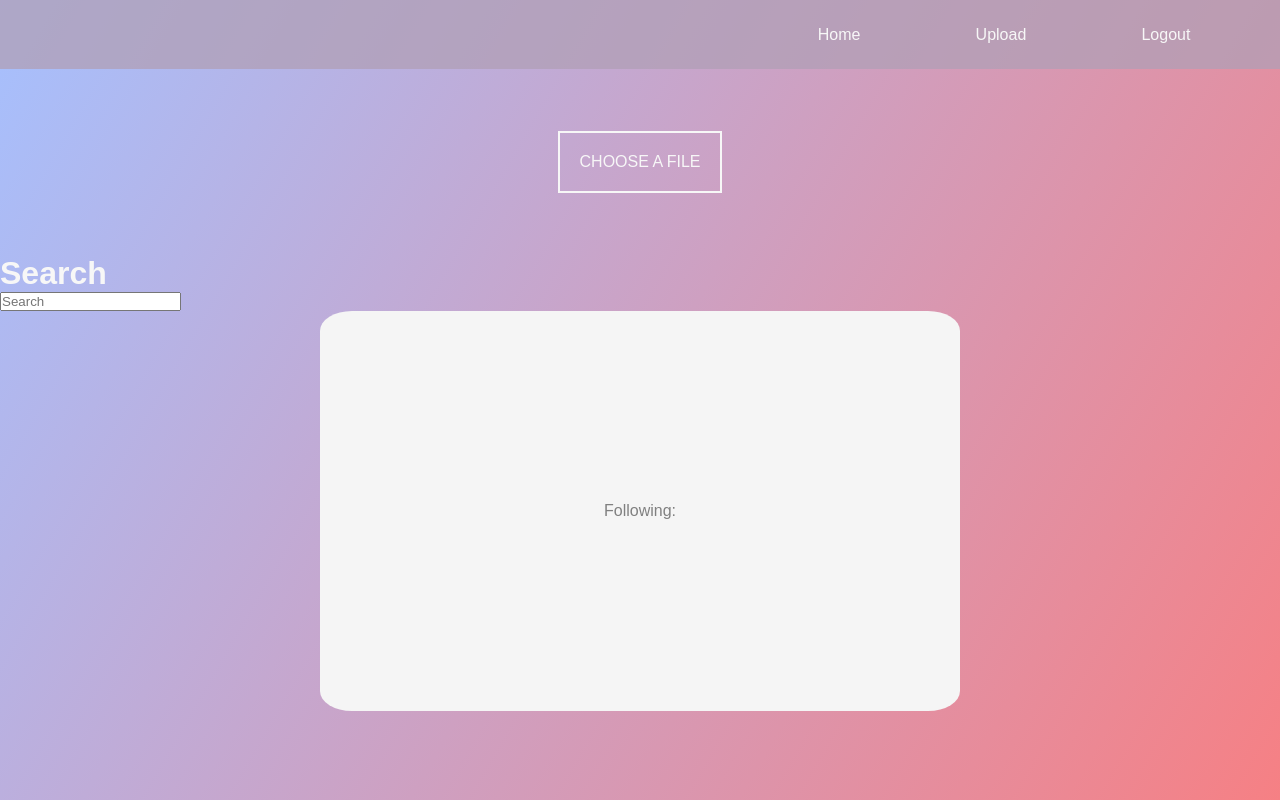
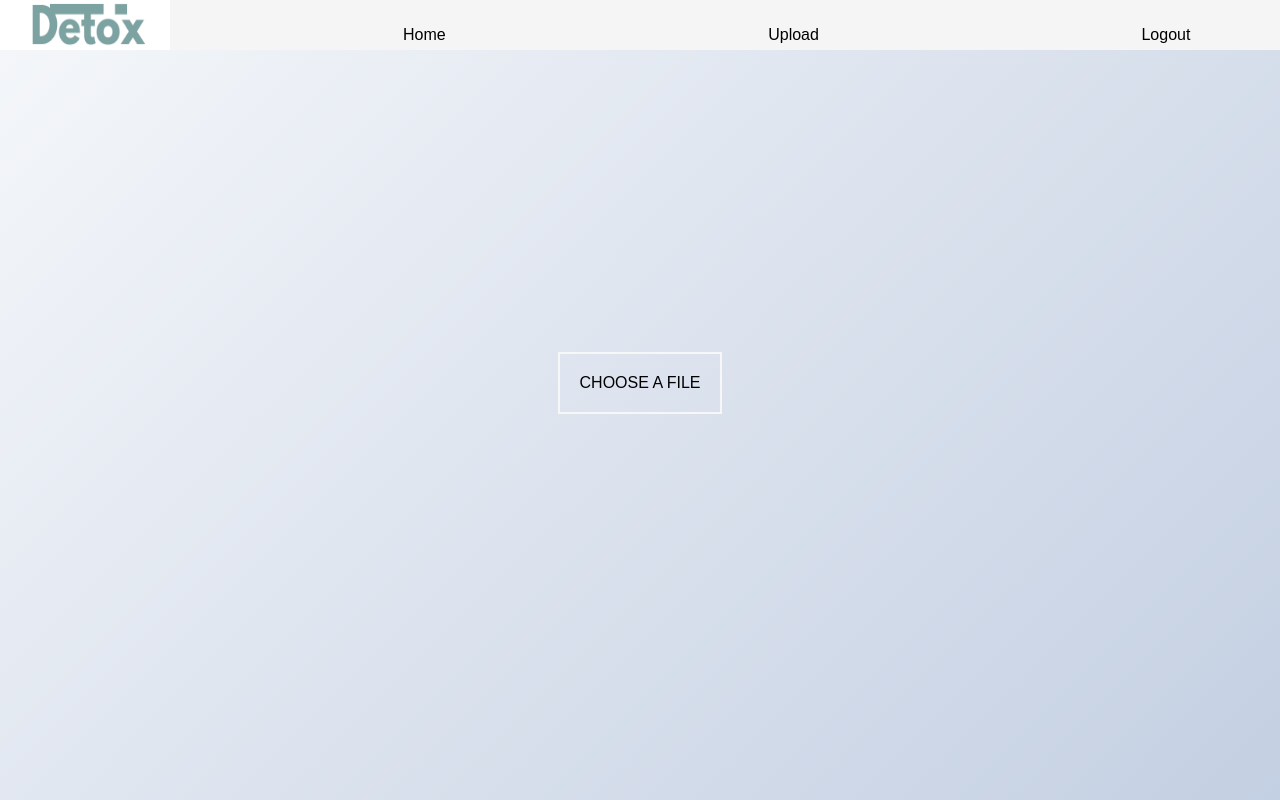
Before and after one commit to alejandracabeza/Detox, a React (Create React App) app: page / in a window 1280 px wide. Built offline with nearby package versions, Linux system fonts and the light colour scheme.

Commit message:
added logo

```diff
--- a/src/App.css
+++ b/src/App.css
@@ -6,7 +6,7 @@
 
 body{
   display: grid;
-  background-image: linear-gradient(120deg, #a6c0fe 0%, #f68084 100%);  color: #f7f7f7;
+  background-image: linear-gradient(135deg, #f5f7fa 0%, #c3cfe2 100%);
   height: 100vh;
   font-family: 'Lato', sans-serif;
   font-weight: 300;
@@ -21,6 +21,7 @@ body{
   display: grid;
   justify-content: center;
   align-content: center;
+  margin-top: 30vh;
 }
 
 #file{
@@ -59,41 +60,47 @@ body{
 
 /* Displayed JSON*/
 
-.DisplayJSON{
+.DisplayJSON {
   display: grid;
   justify-content: center;
   align-content: center;
   margin: auto;
-  width: 50%;
+  width: 40%;
   height: 50vh;
   background-color: whitesmoke;
   color: #808080;
   border-radius: 5%;
+  box-shadow: 10px 10px 20px rgba(0,0,0,0.2)
 }
 
 /*NavBar*/
 
-#logo{
-  display: flex;
-  justify-content: flex-start;
-}
 
 ul{
   list-style: none;
   display: flex;
-  justify-content: flex-end;
-  background: rgba(176, 159, 182, 0.75);
-
+  background-color: whitesmoke;
+  max-height: 50px;
 }
 
-li{
-  margin: 0;
+.menuItem{
+  margin: auto;
   height: 100%;
   padding: 2%;
   margin-right: 5%;
+  justify-content: flex-end;
 }
 
 li:hover{
 
   background: rgba(142, 126, 148, 0.75)
 }
+
+/*Logo*/
+
+nav ul #logo{
+  width: 170px;
+  display: flex;
+  justify-content: flex-start;
+
+}
--- a/src/App.js
+++ b/src/App.js
@@ -1,51 +1,27 @@
 import React, {useState} from 'react';
-// import logo from './logo.svg';
+import { BrowserRouter as Router, Route, Link } from "react-router-dom";
+
 import './App.css';
 import UploadButton from './UploadButton';
 import DisplayJSON from './DisplayJSON';
-import Search from './Search';
 import Navbar from './Navbar';
 
 function App() {
   let [content, setContent] = useState();
-  let [searchValue, setSearchValue] = useState("");
-
 
   function handleContentChange(content){
     setContent(content);
   }
-  function handleSearchValue(searchValue){
-    setSearchValue(searchValue);
+
+  if(content){
+     return <DisplayJSON content={content}  />
   }
-
-
-  function filterData(data, filter) {
-   return data ? data.map((JSONitem, index) => {
-      return JSONitem.map((JSONitem1, i) =>{
-      let search = filter.toLowerCase();
-      let name = JSONitem1["name"].toLowerCase();
-      if(name.includes(search)){
-          console.log(JSONitem1);
-          return (
-              <div className="listItem" key={i}>
-                  <div>
-                      <div>{JSONitem1.name}</div>
-                  </div>
-              </div>
-          )
-       }console.log(filter);
-
-  })}) : null
-  }
-
-const filteredData = filterData(content, searchValue)
 
   return (
     <div className="App">
-      <Navbar />
-      <UploadButton handleChange={handleContentChange} />
-      <Search content={filteredData} search={searchValue} handleValue={handleSearchValue} />
-      <DisplayJSON content={content} fil={filteredData} />
+
+          <Navbar />
+          <UploadButton handleChange={handleContentChange} />
     </div>
   );
 }
--- a/src/DisplayJSON.jsx
+++ b/src/DisplayJSON.jsx
@@ -1,11 +1,48 @@
-import React from 'react';
+import React, { useState } from 'react';
 import './App.css';
+import Search from './Search';
+import Navbar from './Navbar';
 
-function DisplayJSON({fil}){
+function DisplayJSON({content}){
+    let [searchValue, setSearchValue] = useState("");
+
+    function handleSearchValue(searchValue){
+        setSearchValue(searchValue);
+      }
+
+
+      function filterData(data, filter) {
+       return data ? data.map((JSONitem, index) => {
+          return JSONitem.map((JSONitem1, i) =>{
+          let search = filter.toLowerCase();
+          let name = JSONitem1["name"].toLowerCase();
+          if(name.includes(search)){
+
+              return (
+                  <React.Fragment>
+                    <div className="listItem" key={i}>
+                        <div>
+                            <div>{JSONitem1.name}</div>
+                        </div>
+                    </div>
+                  </React.Fragment>
+              )
+           }
+
+      })}) : null
+      }
+
+    const filteredData = filterData(content, searchValue)
+
+
     return (
-        <div className="DisplayJSON"> Following:
-            <div>{fil}</div>
-        </div>
+        <React.Fragment>
+            <Navbar />
+            <Search content={filteredData} search={searchValue} handleValue={handleSearchValue}/>
+            <div className="DisplayJSON"> <h1>Following</h1><br/>
+                <div>{filteredData}</div>
+            </div>
+        </React.Fragment>
     )
 }
 
--- a/src/Navbar.jsx
+++ b/src/Navbar.jsx
@@ -1,15 +1,24 @@
 import React from 'react';
 import './App.css';
+import { BrowserRouter as Router, Route, Link } from "react-router-dom";
+import UploadButton from './UploadButton';
+import Logo from './logo.png';
 
 function Navbar(){
     return(
-        <nav>
-            <ul>
-                <li>Home</li>
-                <li>Upload</li>
-                <li>Logout</li>
-            </ul>
-        </nav>
+        <Router>
+
+            <nav>
+
+                <ul>
+                    <img src={require('./logo.png') } alt="" id="logo" />
+                    <li className="menuItem">Home</li>
+                    <li className="menuItem">Upload</li>
+                    <li className="menuItem">Logout</li>
+                </ul>
+            </nav>
+
+        </Router>
     )
 }
 
--- a/src/Search.jsx
+++ b/src/Search.jsx
@@ -1,13 +1,9 @@
 
-import React, { useState } from 'react';
+import React from 'react';
 import './App.css';
 
 
 function Search(props, {fil}){
-
-
-
-
     return(
         <React.Fragment>
              <h1>Search</h1>
--- a/src/UploadButton.jsx
+++ b/src/UploadButton.jsx
@@ -24,6 +24,7 @@ import './App.css';
           id='file'
           accept='.json'
           onChange={e => handleFileChosen(e.target.files[0])}
+          onClick={props.changeView}
            />
           <label htmlFor="file">Choose a file</label>
         </div>
```
Also changed, not shown: src/logo.png (added).
